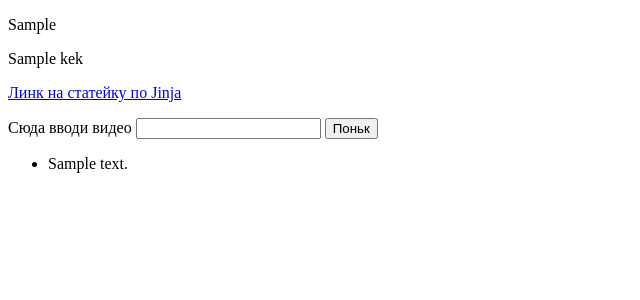
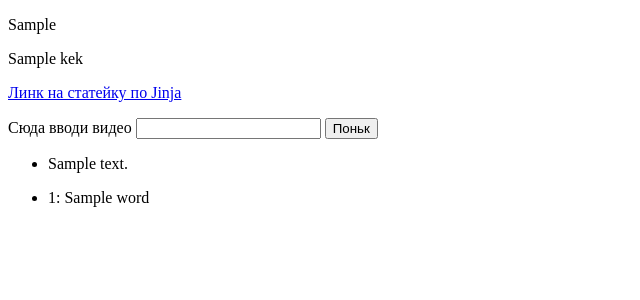
Before and after one commit to BukinPK/OlgaFancyProject, a Flask app: template templates/index.html in a window 1280 px wide. Shown: the top 300 px of the page, without its empty margins (0-640 px from the left). Run offline with Flask 2, Linux system fonts and the light colour scheme; the template is opened without the code that fills it: most values are stand-ins (such as "Sample title", 1, 10 or a date in 2020).

Commit message:
word_count add

```diff
--- a/app.py
+++ b/app.py
@@ -31,7 +31,11 @@ def video():
 
     try:
         comments = core.video_comments(video_id)
+        word_count = core.word_count(comments)
+
         data["comments"] = comments
+        data["word_count"] = word_count
+
         return render_template("index.html", data=data)
     except Exception as e:
         return render_template("error.html", error=e, str=str)  # Если хочешь использовать функции, их тоже нужно передать
--- a/core.py
+++ b/core.py
@@ -1,3 +1,5 @@
+import collections
+import re
 import time
 
 from googleapiclient.discovery import build
@@ -30,5 +32,22 @@ def video_comments(video_id):
     return comments
 
 
+def word_count(comments: list[str]):
+    # defaultdict -- это такой же словарь как и обычный, только ты можешь задавать ему дефолтное значение типо если
+    # такого ключа нет -- то он выставляется нулём. Это чтобы можно было сразу инкрементить значение, а не делать
+    # проверку на то есть оно или нет и в случае если нет то присваисать, а в случае если есть -- инкрементить.
+    # Не забудь удалить комменты перед сдачей)))
+    word_count_dict = collections.defaultdict(lambda: 0)
+    for comment in comments:
+        clean_comment = re.sub(r"\W", " ", comment)
+
+        # Тут можешь точку ставить и чекать правильно ли отрабатывает твоя регулярка
+        for r in clean_comment.split():
+            word_count_dict[r] += 1
+
+    # Это тупо сортировка, не пугайся
+    return {k: v for k, v in sorted(word_count_dict.items(), key=lambda x: x[1], reverse=True)}
+
+
 if __name__ == "__main__":
     comments_list = video_comments(VIDEO_ID)
--- a/templates/index.html
+++ b/templates/index.html
@@ -24,5 +24,14 @@
     </ul>
 {% endif %}
 
+{% if data.get("word_count") %}
+    <ul>
+    {% for word, count in data["word_count"].items() %}
+        <li>{{ count }}: {{ word }}</li>
+    {% endfor %}
+    </ul>
+{% endif %}
+
+
 </body>
 </html>
```
